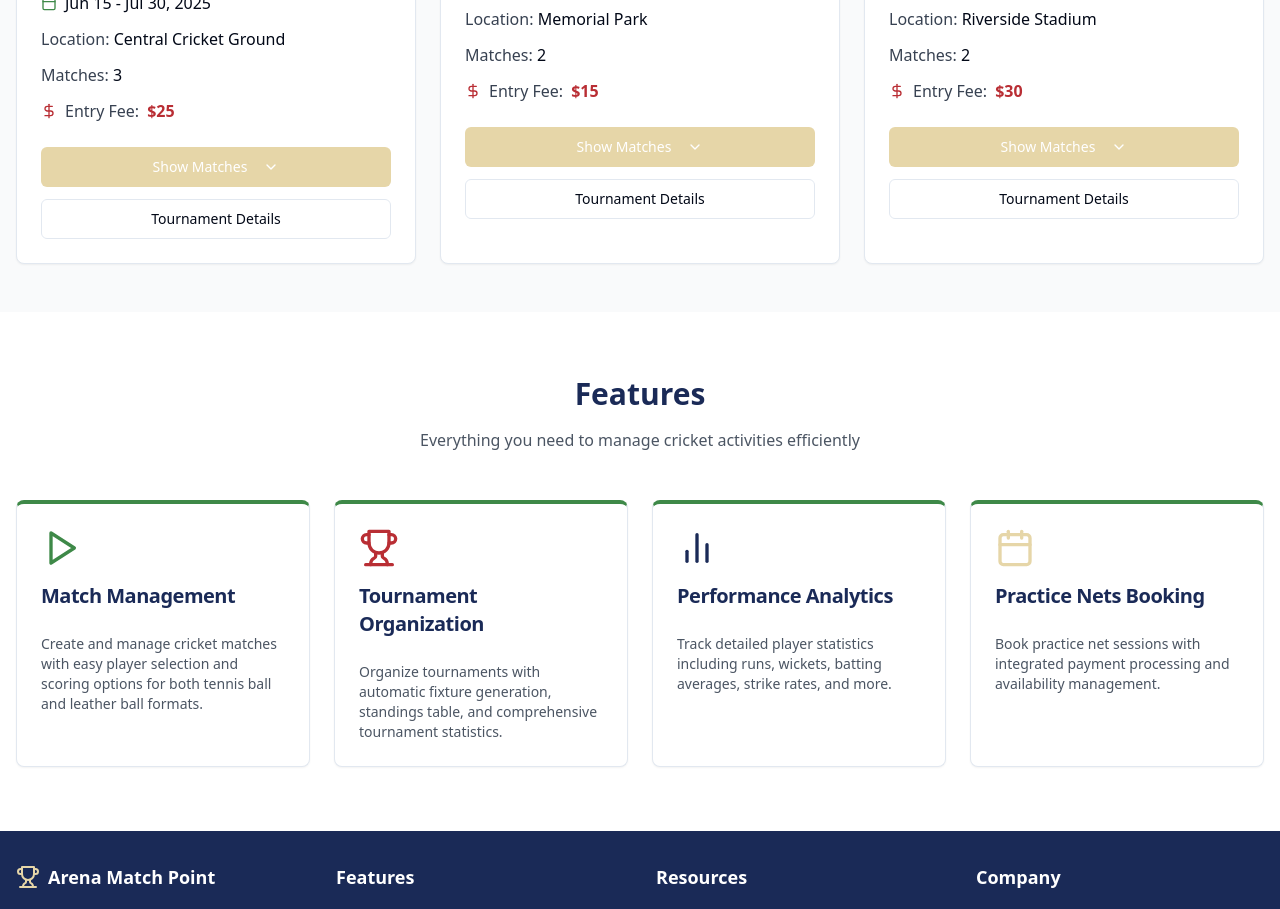
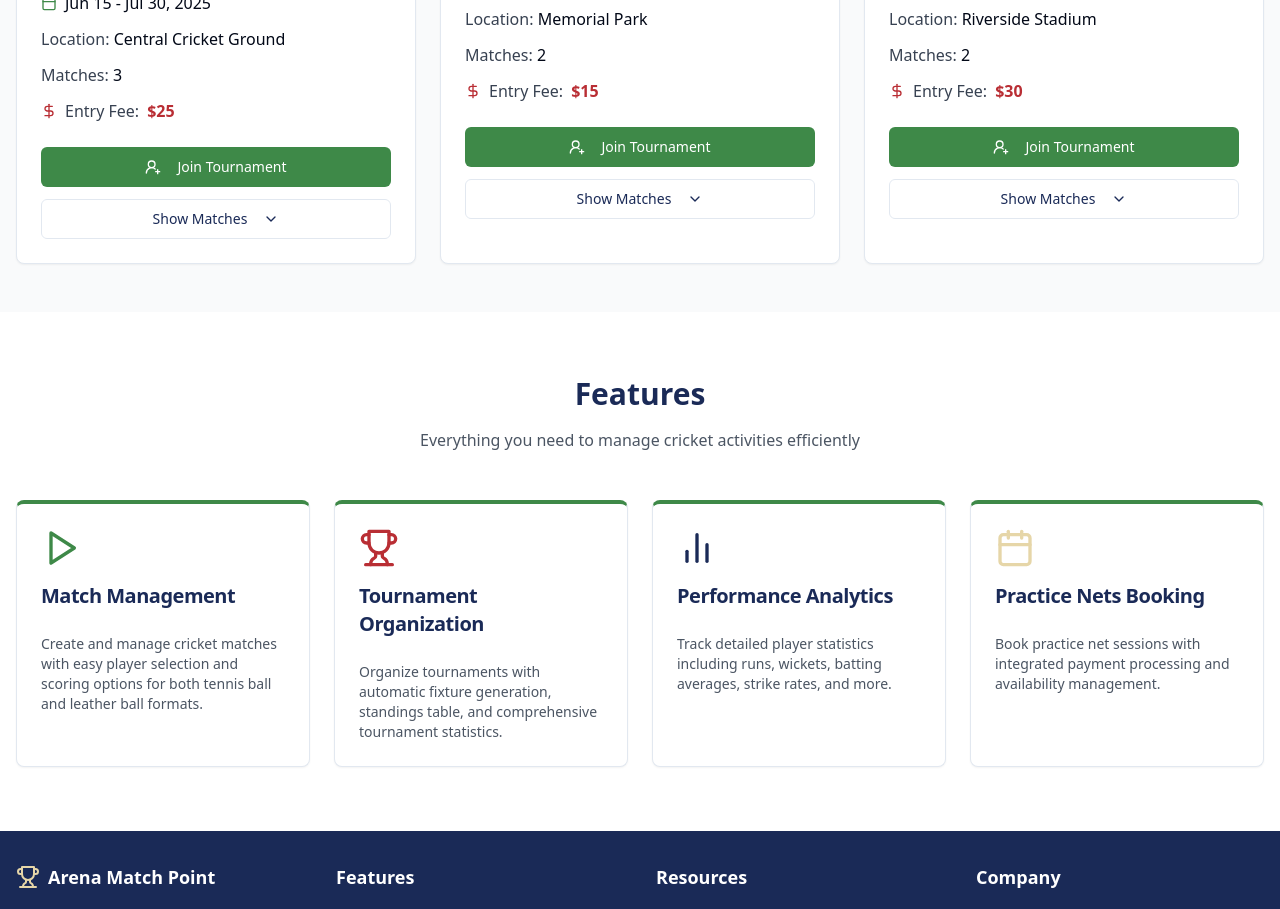
Before and after one commit to Sudheendra026/arena-match-point, a React (Vite) app: page / in a window 1280 px wide. Shown: the part 920-1829 px from the top of the page. Built offline with nearby package versions, Linux system fonts and the light colour scheme.

Commit message:
Refactor: Replace "Show Matches" button
Replaced the "Show Matches" button with a "Join Tournament" button.

```diff
--- a/src/components/MatchFeed.tsx
+++ b/src/components/MatchFeed.tsx
@@ -1,4 +1,3 @@
-
 import React, { useState } from "react";
 import {
   Card,
@@ -9,7 +8,7 @@ import {
   CardTitle,
 } from "@/components/ui/card";
 import { Button } from "@/components/ui/button";
-import { Calendar, Clock, Trophy, ChevronDown, ChevronUp, DollarSign } from "lucide-react";
+import { Calendar, Clock, Trophy, ChevronDown, ChevronUp, DollarSign, UserRoundPlus } from "lucide-react";
 import { format } from "date-fns";
 
 // Define the Match type
@@ -195,7 +194,16 @@ const MatchFeed = () => {
               </CardContent>
               <CardFooter className="flex flex-col w-full gap-3">
                 <Button
-                  className="w-full bg-cricket-tan hover:bg-cricket-tan/90 text-white"
+                  className="w-full bg-cricket-green hover:bg-cricket-green/90 text-white"
+                  onClick={() => {}}
+                >
+                  <UserRoundPlus className="mr-2 h-4 w-4" />
+                  Join Tournament
+                </Button>
+
+                <Button
+                  variant="outline"
+                  className="w-full text-cricket-navy"
                   onClick={() => toggleTournament(tournament.id)}
                 >
                   {expandedTournament === tournament.id ? 'Hide Matches' : 'Show Matches'}
@@ -224,10 +232,6 @@ const MatchFeed = () => {
                     ))}
                   </div>
                 )}
-
-                <Button variant="outline" className="w-full">
-                  Tournament Details
-                </Button>
               </CardFooter>
             </Card>
           ))}
```
